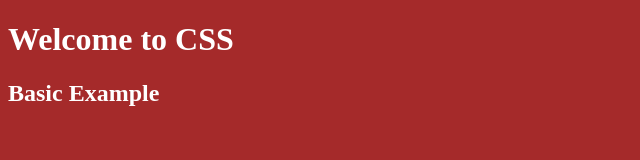
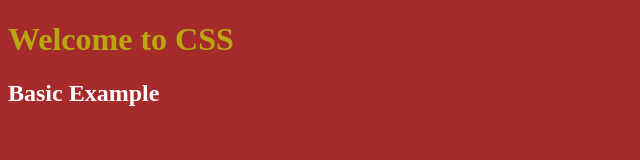
Before and after one commit to Nau-c/LemonCode, a plain HTML site: page Modulo1/Lesson1/index2.html in a window 1280 px wide. Shown: the whole page, without its empty margins (0-640 px from the left). Drawn offline with Linux system fonts and the light colour scheme.

Commit message:
index2 styles separated

```diff
--- a/Modulo1/Lesson1/styles2.css
+++ b/Modulo1/Lesson1/styles2.css
@@ -6,7 +6,7 @@
 
   h1 {
 
-    color: white;
+    color: rgb(184, 167, 16);
 
   }
 
```
Also changed, not shown: Modulo1/Lesson1/index2.html (+10 -0 lines).
